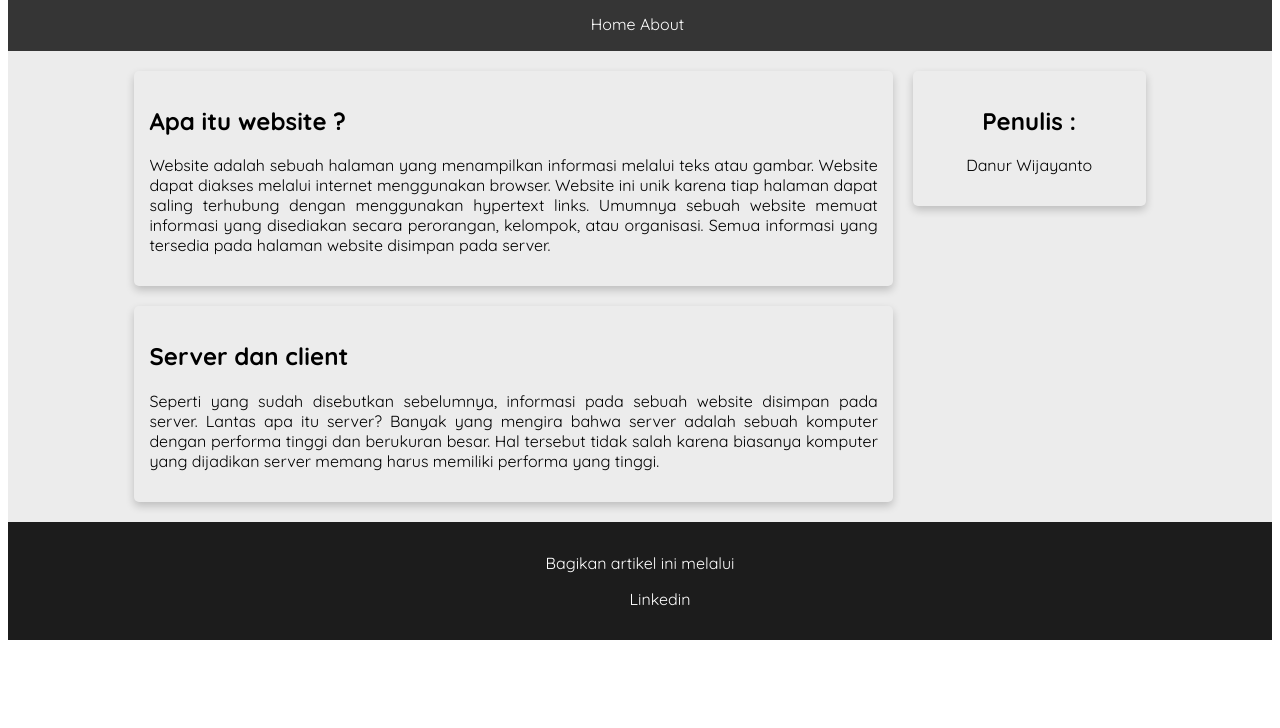
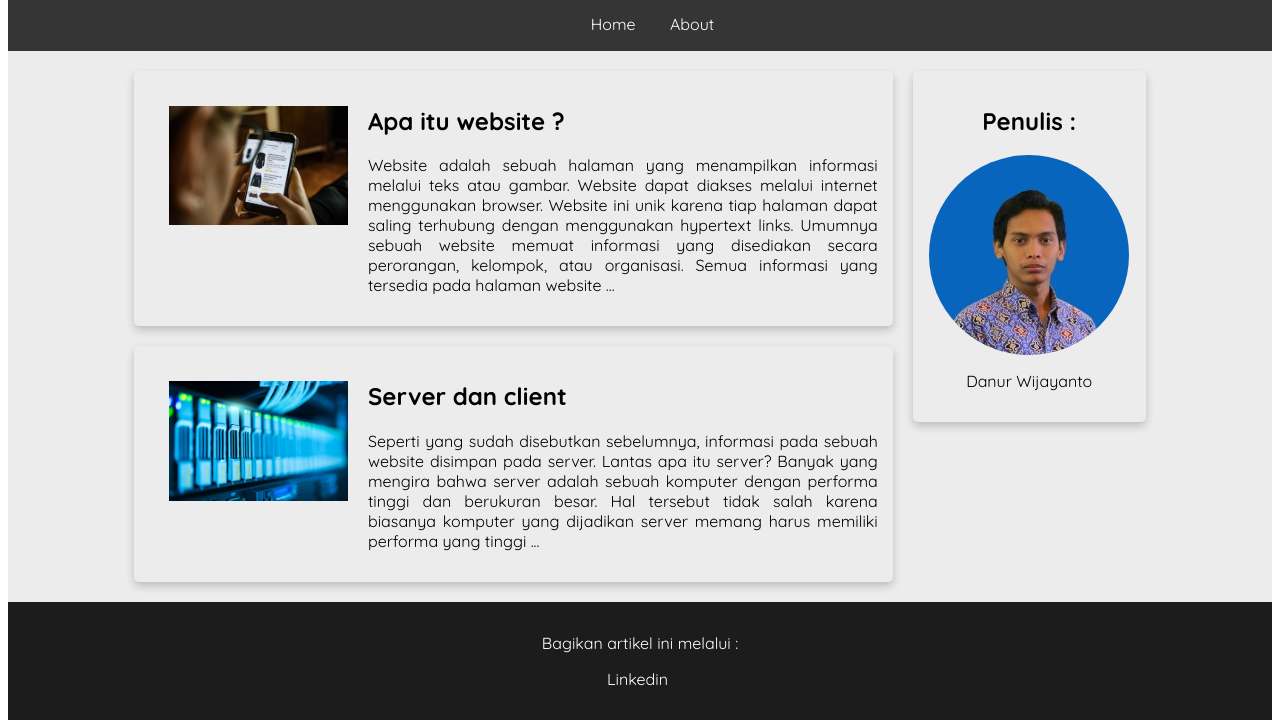
Before and after one commit to danurwijayanto/dicoding-dasar-pemograman-web, a plain HTML site: page index.html in a window 1280 px wide. Shown: the part 200-928 px from the top of the page. Before the commit the page ends 848 px from the top, so only its background shows below. Drawn offline with Linux system fonts and the light colour scheme.

Commit message:
Add article image

```diff
--- a/css/style.css
+++ b/css/style.css
@@ -33,11 +33,11 @@ head{
 
 .jumbotron{
     text-align: center;
-    /* background-color: #00c8eb; */
-    background-color: #1c1c1c;
+    /* background-color: #1c1c1c; */
     color: white;
     padding: 20px;
     font-size: 20px;
+    background-image: url("../assets/header.jpg");
 }
 
 nav{
@@ -53,12 +53,15 @@ nav a{
     text-decoration: none;
     color: white;
 }
+
 nav ul {
     margin-left: -45px;
 }
+
 nav li{
     display: inline;
     list-style-type: none;
+    margin-left: 30px;
 }
 
 nav a:hover{
@@ -77,15 +80,36 @@ main{
     margin-bottom: 20px;
 }
 
-.article-list{
-    text-align: justify;
-}
-
 .article{
     margin-top: 20px;
     box-shadow: 0px 4px 8px 0 rgba(0, 0, 0, 0.2);
     border-radius: 5px;
     padding: 15px;
+    overflow: auto;
+}
+
+.article-list .article:hover{
+    box-shadow: 0px 15px 25px 0 rgba(0, 0, 0, 0.2);
+}
+
+.article-list{
+    text-align: justify;
+}
+
+.article-image{
+    float: left;
+    width: 30%;
+    padding: 20px;
+}
+
+.article-image img{
+    max-width: 100%;
+    max-height: 100%;
+}
+
+.article-text{
+    float: right;
+    width: 70%;
 }
 
 aside{
@@ -107,6 +131,19 @@ footer li{
     list-style-type: none;
 }
 
+footer ul{
+    margin-left: -45px;
+}
+
+footer a{
+    text-decoration: none;
+    color: white;
+}
+
+footer a:hover{
+    font-weight: bold;
+}
+
 /* Media Query */
 @media screen and (max-width: 1000px) {
     #content, aside {
--- a/index.html
+++ b/index.html
@@ -18,24 +18,33 @@
     </head>
     <main>
         <div class="container">
-
             <div id="content">
                 <article class="article-list">
                     <section class="article">
+                        <div class="article-image">
+                            <img src="assets/content-website.jpg" alt="Apa itu Website ?">
+                        </div>
+                        <div class="article-text">
                             <h2>Apa itu website ?</h2>
                             <p>Website adalah sebuah halaman yang menampilkan informasi melalui teks atau gambar.
                                 Website dapat diakses melalui internet menggunakan browser.
                                 Website ini unik karena tiap halaman dapat saling terhubung dengan menggunakan hypertext links.
                                 Umumnya sebuah website memuat informasi yang disediakan secara perorangan, kelompok, atau organisasi.
-                            Semua informasi yang tersedia pada halaman website disimpan pada server.</p>
+                                Semua informasi yang tersedia pada halaman website ... </p>
+                        </div>
                     </section>
                     <section class="article">
+                        <div class="article-image">
+                            <img src="assets/content-server.jpg" alt="Server dan Client">
+                        </div>
+                        <div class="article-text">
                             <h2>Server dan client</h2>
                             <p>
                                 Seperti yang sudah disebutkan sebelumnya, informasi pada sebuah website disimpan pada server.
                                 Lantas apa itu server? Banyak yang mengira bahwa server adalah sebuah komputer dengan performa tinggi dan berukuran besar.
-                            Hal tersebut tidak salah karena biasanya komputer yang dijadikan server memang harus memiliki performa yang tinggi.
+                                Hal tersebut tidak salah karena biasanya komputer yang dijadikan server memang harus memiliki performa yang tinggi ...
                             </p>
+                        </div>
                     </section>
                 </article>
             </div>
@@ -43,6 +52,7 @@
                 <article>
                     <section class="article">
                         <h2>Penulis : </h2>
+                        <img src="assets/author-avatar.jpg" alt="author-avatar" style="border-radius: 50%;">
                         <p>
                             Danur Wijayanto
                         </p>
@@ -52,9 +62,9 @@
         </div>
     </main>
     <footer class="">
-        <p>Bagikan artikel ini melalui</p>
+        <p>Bagikan artikel ini melalui :</p>
         <ul>
-           <li>Linkedin</li>
+           <li><a href="https://id.linkedin.com/in/danur-wijayanto">Linkedin</a></li>
         </ul>
     </footer>
 </html>
```
Also changed, not shown: assets/author-avatar.jpg (added), assets/content-server.jpg (added), assets/content-website.jpg (added), 1 other file. Lines whose indentation alone changed are shown as unchanged.
